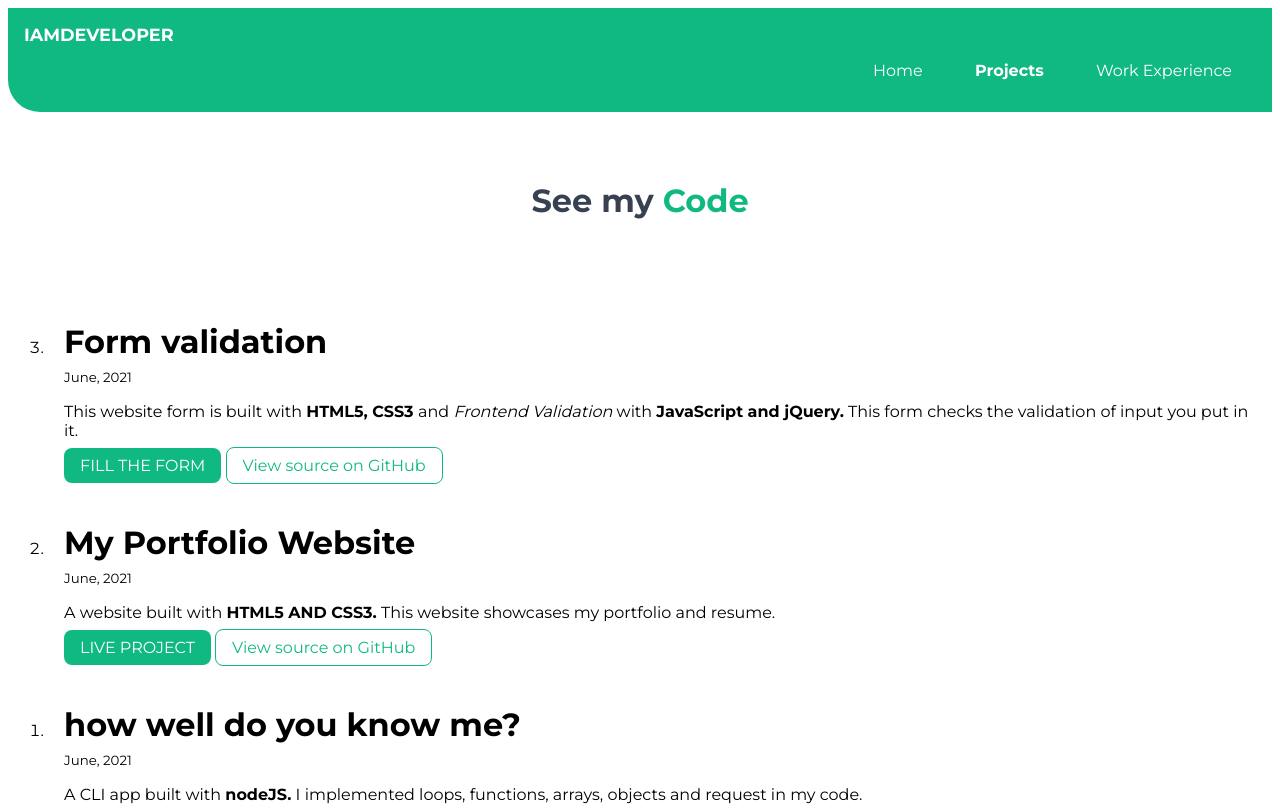
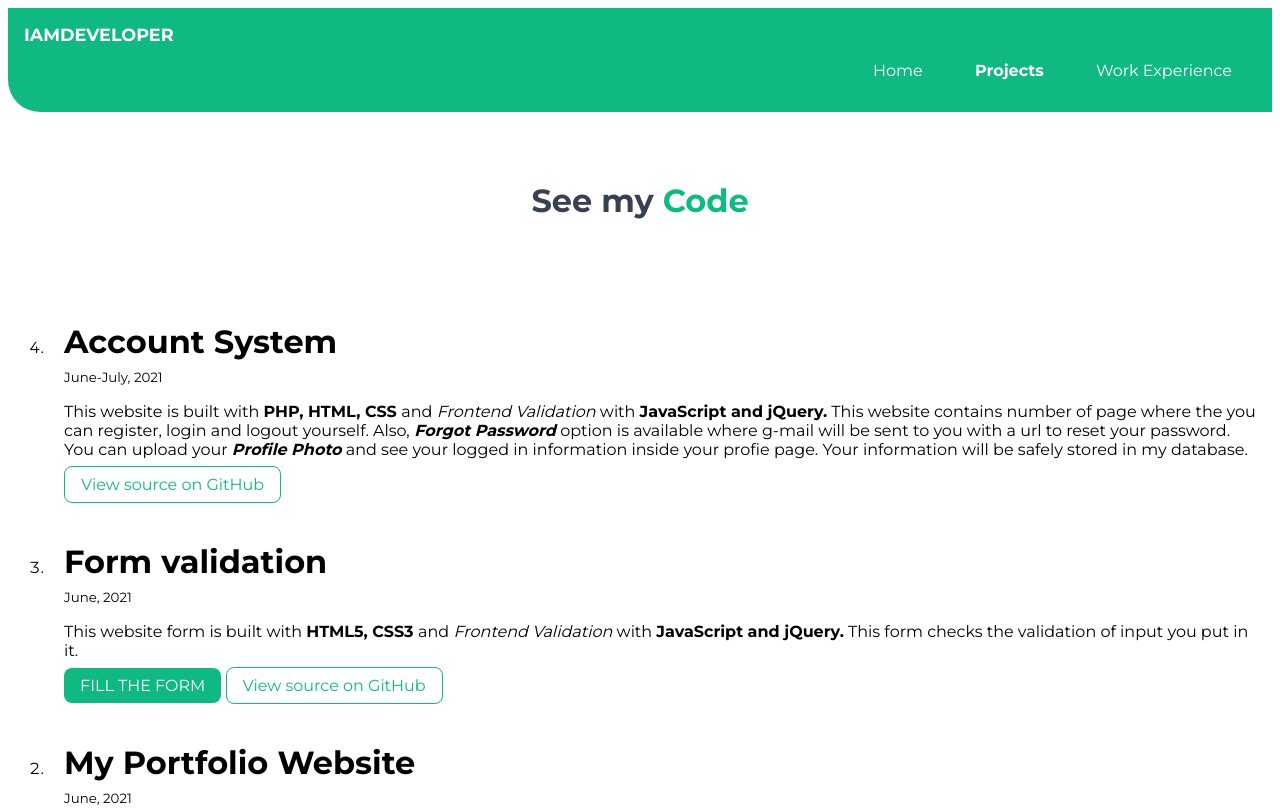
Before and after one commit to hirvaDhandhukia/hirvadhandhukia-portfolio, a plain HTML site: page projects.html in a window 1280 px wide. Shown: the top 809 px of the page. Drawn offline with Linux system fonts and the light colour scheme.

Commit message:
update: new project

```diff
--- a/projects.html
+++ b/projects.html
@@ -32,6 +32,16 @@
     <ol reversed>
         <li>
             <div class="container margin-md">
+                <h1 class="no-margin">Account System</h1>
+            <small>June-July, 2021</small>
+            <p>This website is built with <strong>PHP, HTML, CSS </strong> and <i> Frontend Validation </i> with <strong> JavaScript and jQuery.</strong> This website contains number of page where the you can register, login and logout yourself. Also,<i><strong> Forgot Password</strong></i> option is available where g-mail will be sent to you with a url to reset your password. You can upload your <i><strong>Profile Photo</strong></i> and see your logged in information inside your profie page. Your information will be safely stored in my database. </p>
+            <!-- <a class="link link-primary  link-highlight" href="https://formvalidation-hirva.netlify.app/">FILL THE FORM</a> -->
+            <a class="link link-secondary" href="https://github.com/hirvaDhandhukia/account-system">View source on GitHub</a>
+            </div>
+        </li>
+
+        <li>
+            <div class="container margin-md">
                 <h1 class="no-margin">Form validation</h1>
             <small>June, 2021</small>
             <p>This website form is built with <strong>HTML5, CSS3 </strong> and <i> Frontend Validation </i> with <strong> JavaScript and jQuery.</strong> This form checks the validation of input you put in it.</p>
```
